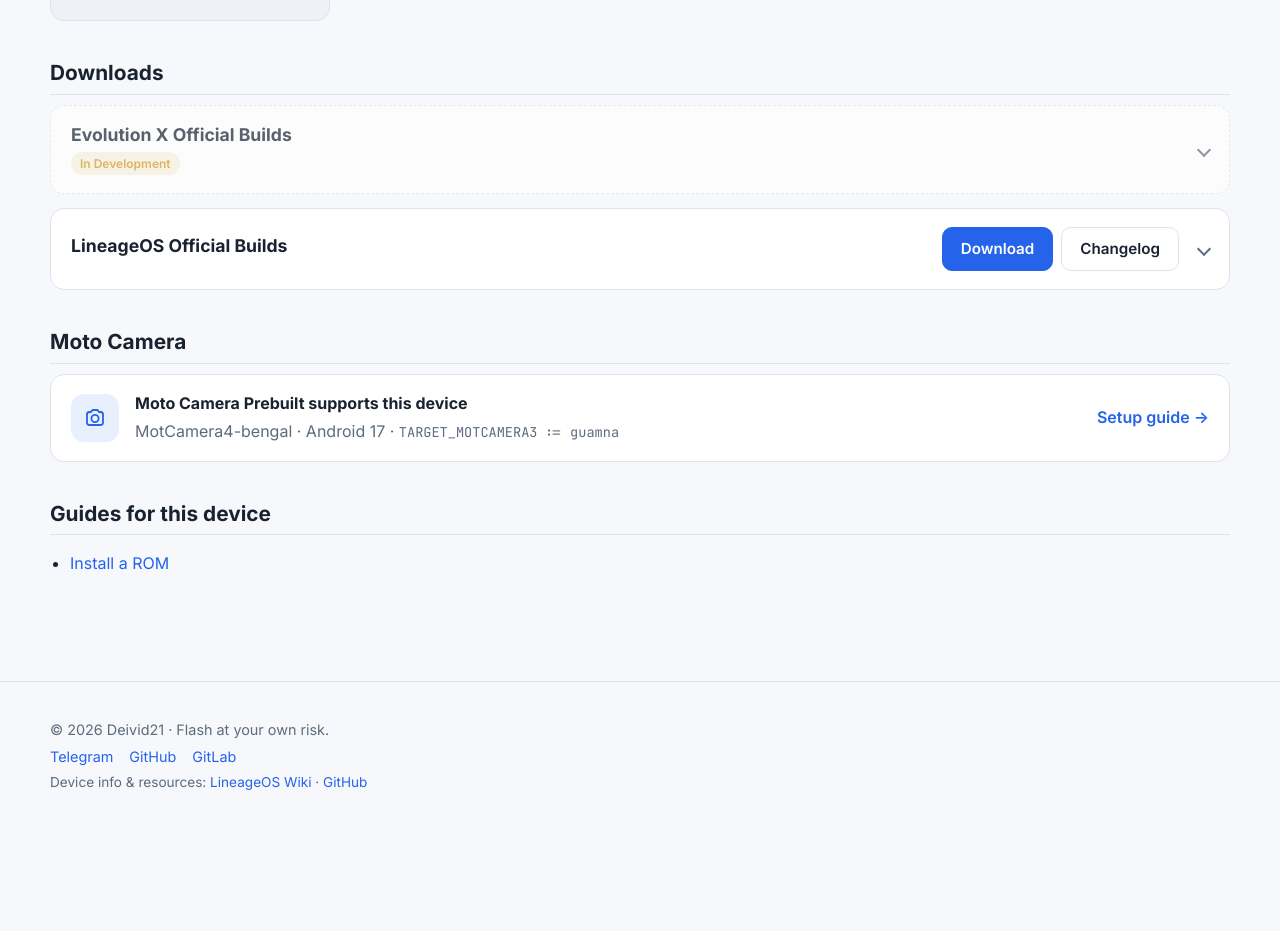
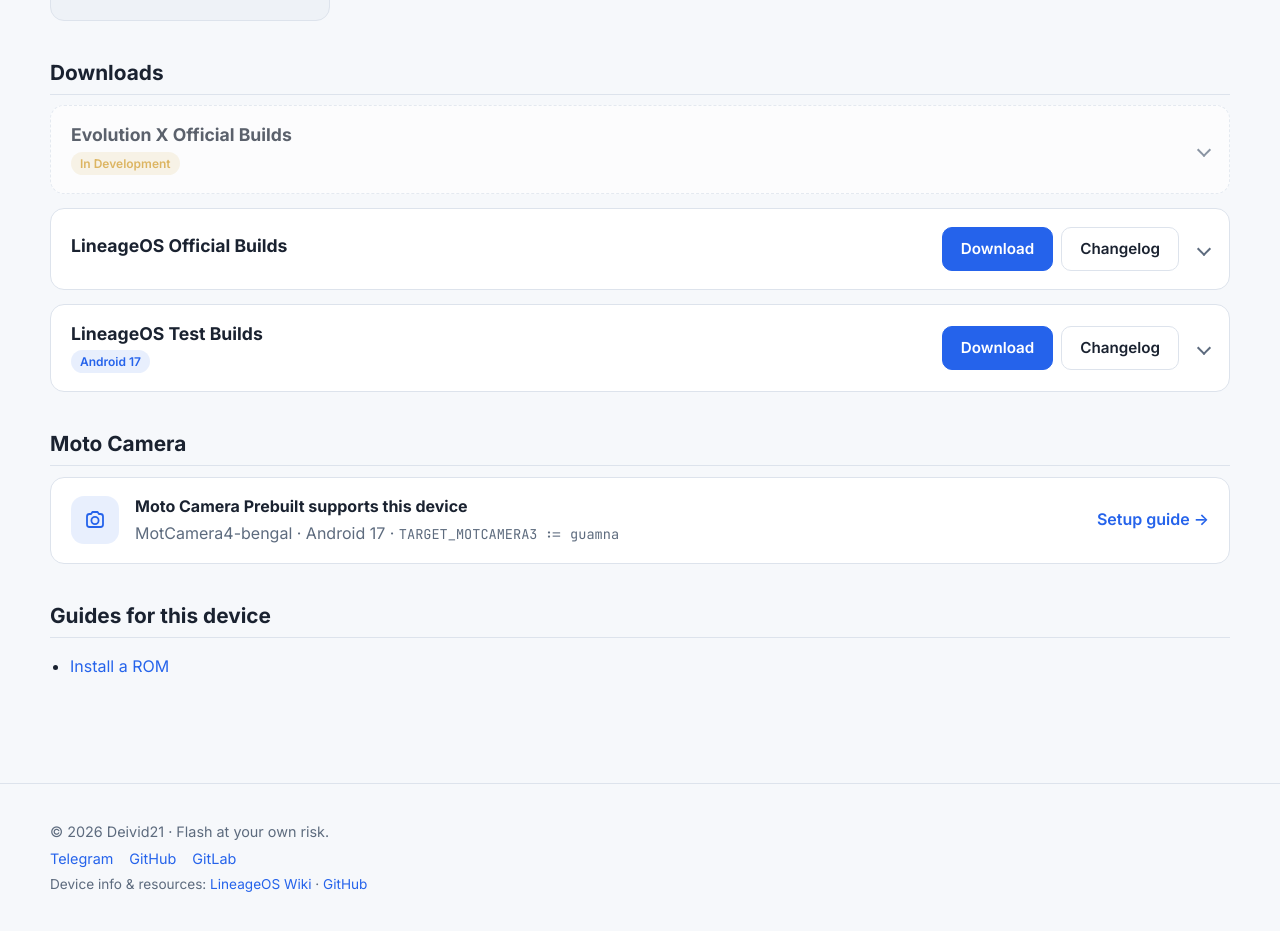
Before and after one commit to Deivid21/deivid21.github.io, a Jekyll site: the page built from _devices/guamna.md, in a window 1280 px wide and 1363 px high, cut to the strip 431-1362 px from the top of the window. Built offline with Jekyll 4.4.1, drawn with Linux system fonts in a browser that asks for light colours; part of the change alters nothing that is shown.

Commit message:
feat(devices): add LineageOS 24.0 test build for guamna
Add the 2026-11-05 LineageOS 24.0 test build (Android 17) from the
RELEASES repo next to the official LineageOS card: download, release
notes, SHA256, size, security patch, GApps, XDA thread and the boot,
dtbo, recovery and vbmeta images.

Co-Authored-By: Claude Opus 5.5 <noreply@anthropic.com>

```diff
--- a/_devices/guamna.md
+++ b/_devices/guamna.md
@@ -19,4 +19,28 @@ roms:
     # version: ""
     # status: active      # active | discontinued
     # date: 2026-11-03
+  - name: LineageOS
+    type: test
+    android: 17
+    version: "24.0"
+    status: active
+    date: 2026-11-05
+    download: https://github.com/Deivid21/RELEASES/releases/download/lineage-24.0-20261104-UNOFFICIAL-guamna/lineage-24.0-20261105-UNOFFICIAL-guamna.zip
+    changelog: https://github.com/Deivid21/RELEASES/releases/tag/lineage-24.0-20261104-UNOFFICIAL-guamna
+    sha256: "b6c9d0821c2d599de0bf35a17d98f3e21f7ae05161d33850da3012dc85f7eee8"
+    filesize: "1.65 GB"
+    security_patch: October 2026
+    gapps: true
+    forum: https://xdaforums.com/t/rom-17-official-lineageos-24-0-for-moto-g-play-2021-guamna.4800732/
+    files:
+      - name: boot.img
+        url: https://github.com/Deivid21/RELEASES/releases/download/lineage-24.0-20261104-UNOFFICIAL-guamna/boot.img
+      - name: dtbo.img
+        url: https://github.com/Deivid21/RELEASES/releases/download/lineage-24.0-20261104-UNOFFICIAL-guamna/dtbo.img
+      - name: recovery.img
+        url: https://github.com/Deivid21/RELEASES/releases/download/lineage-24.0-20261104-UNOFFICIAL-guamna/recovery.img
+      - name: vbmeta.img
+        url: https://github.com/Deivid21/RELEASES/releases/download/lineage-24.0-20261104-UNOFFICIAL-guamna/vbmeta.img
+    notes: "Test build: EROFS filesystem, odm partition, higher dalvik-heap limits, blurs available (off by default) and Moto Camera 4 built from prebuilt source. SELinux enforcing, Linux kernel 4.19.325-cip136."
+    notes_es: "Build de prueba: sistema de archivos EROFS, partición odm, límites de dalvik-heap más altos, blurs disponibles (desactivados por defecto) y Moto Camera 4 compilada desde prebuilts. SELinux enforcing, kernel Linux 4.19.325-cip136."
 ---
```
